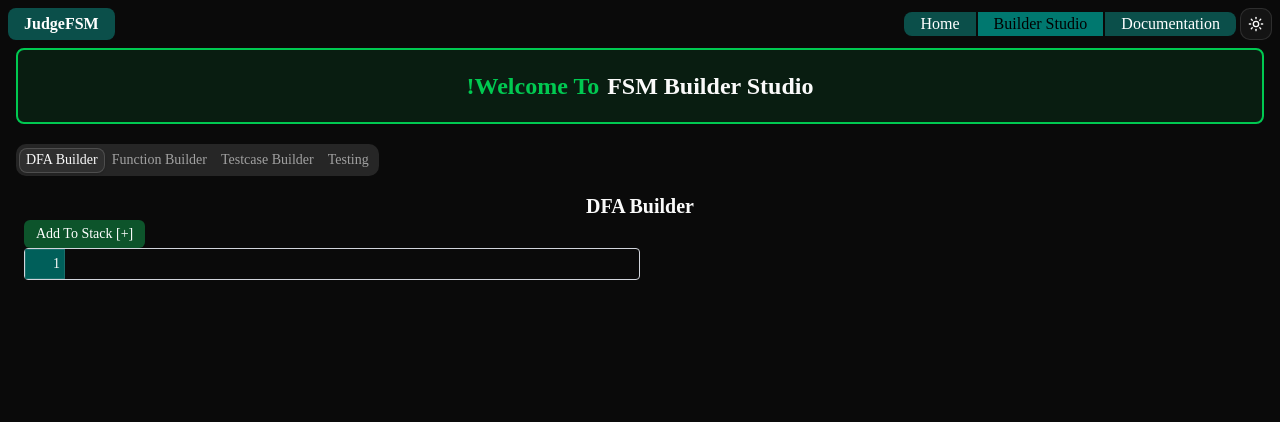
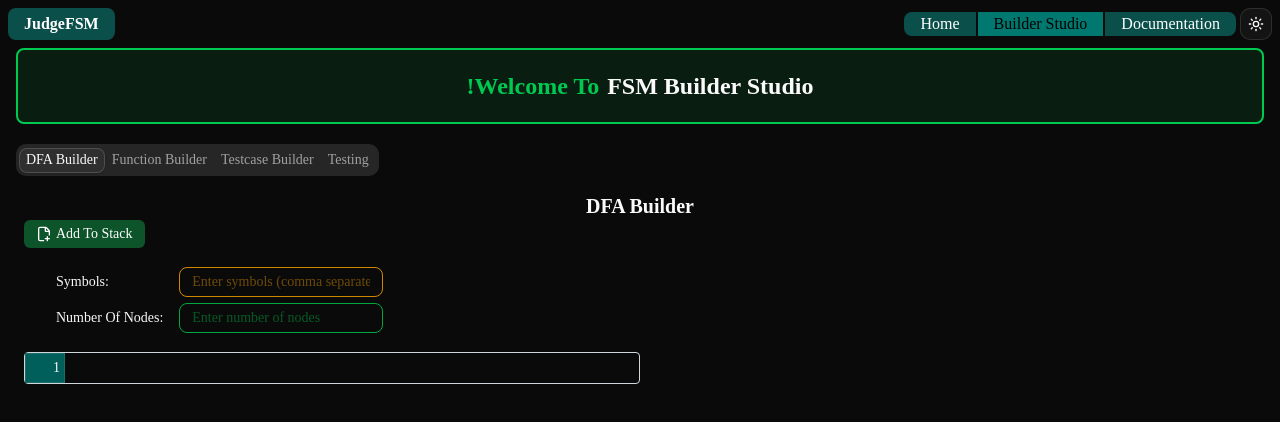
Before and after one commit to NahinM/judgeFSM, a Next.js app: page /studio/builder in a window 1280 px wide. Shown: the top 422 px of the page. Built offline with nearby package versions, Linux system fonts and the light colour scheme.

Commit message:
add dfa state & update ui

```diff
--- a/app/studio/builder/components/dfa-builder/dfa-builder.tsx
+++ b/app/studio/builder/components/dfa-builder/dfa-builder.tsx
@@ -1,19 +1,56 @@
 "use client";
 import { useDfaBuilderStore } from "./state";
 import TextEditor from "@/components/editor";
+import { DFAState } from "./dfa-state";
+import { FilePlusCorner } from "lucide-react";
+
 export default function DFAbuilder() {
-    const { dfaInput, setDfaInput } = useDfaBuilderStore();
+    const { dfaInput, dfaSymbols, dfaNodes, setDfaSymbols, setDfaInput, setDfaNodes } = useDfaBuilderStore();
     const addToStack = () => {
-        console.log("Adding to stack:", dfaInput);
+        const dfaState = new DFAState("DFA1", dfaSymbols, parseInt(dfaNodes));
+        dfaState.fromString(dfaInput);
+        console.log("DFA State Created:", dfaState);
     }
     return (
         <div>
             <h1 className="text-xl font-bold text-center">
                 DFA Builder
             </h1>
-            <button className="bg-green-900 hover:bg-green-800 text-white text-sm py-1 px-3 rounded-sm" onClick={addToStack}>
-                Add To Stack [+]
+            <button className="flex items-center bg-green-900 hover:bg-green-800 text-white py-1 px-3 rounded-sm" onClick={addToStack}>
+                <FilePlusCorner className="mr-1" size={16} /> Add To Stack
             </button>
+            <table className="m-4">
+                <tr>
+                    <td className="px-4 py-2">Symbols:</td>
+                    <td>
+                        <input
+                            type="text"
+                            placeholder="Enter symbols (comma separated)"
+                            value={dfaSymbols}
+                            onChange={(e) => setDfaSymbols(e.target.value)}
+                            className="border border-yellow-600 rounded-md py-1 px-3 focus:outline-none text-yellow-600 bg-transparent col-span-2"
+                        />
+                    </td>
+                </tr>
+                <tr>
+                    <td className="px-4 py-2">Number Of Nodes:</td>
+                    <td>
+                        <input
+                            type="text"
+                            placeholder="Enter number of nodes"
+                            value={dfaNodes}
+                            onChange={(e) => setDfaNodes(e.target.value)}
+                            className="border border-green-600 rounded-md py-1 px-3 focus:outline-none text-green-600 bg-transparent col-span-2"
+                        />
+                    </td>
+                </tr>
+            </table>
+            <div className="grid grid-cols-3 gap-4 w-100">
+                <span></span>
+
+                <span></span>
+
+            </div>
             <TextEditor text={dfaInput} setText={setDfaInput} className="w-1/2" />
         </div>
     )
--- /dev/null
+++ b/app/studio/builder/components/dfa-builder/dfa-state.ts
@@ -0,0 +1,31 @@
+export class DFAState {
+    name: string;
+    symbols: string;
+    nodes: number;
+    table: number[][];
+    constructor(name: string, symbols: string, nodes: number) {
+        this.name = name;
+        this.symbols = symbols;
+        this.nodes = nodes;
+        this.table = Array.from({ length: nodes }, () => Array(symbols.length).fill(0));
+    }
+
+    addTransition(from: number, symbol: string, to: number) {
+        const symbolIndex = this.symbols.indexOf(symbol);
+        if (symbolIndex < 0 || from >= this.nodes || to >= this.nodes) {
+            window.alert("Invalid transition");
+            return;
+        }
+        this.table[from][symbolIndex] = to;
+    }
+
+    fromString(input: string) {
+        const lines = input.split("\n");
+        for (let i = 0; i < lines.length; i++) {
+            const [from, to, symbols] = lines[i].split(" ");
+            for (const symbol of symbols.split(",")) {
+                this.addTransition(parseInt(from), symbol, parseInt(to));
+            }
+        }
+    }
+}
```
